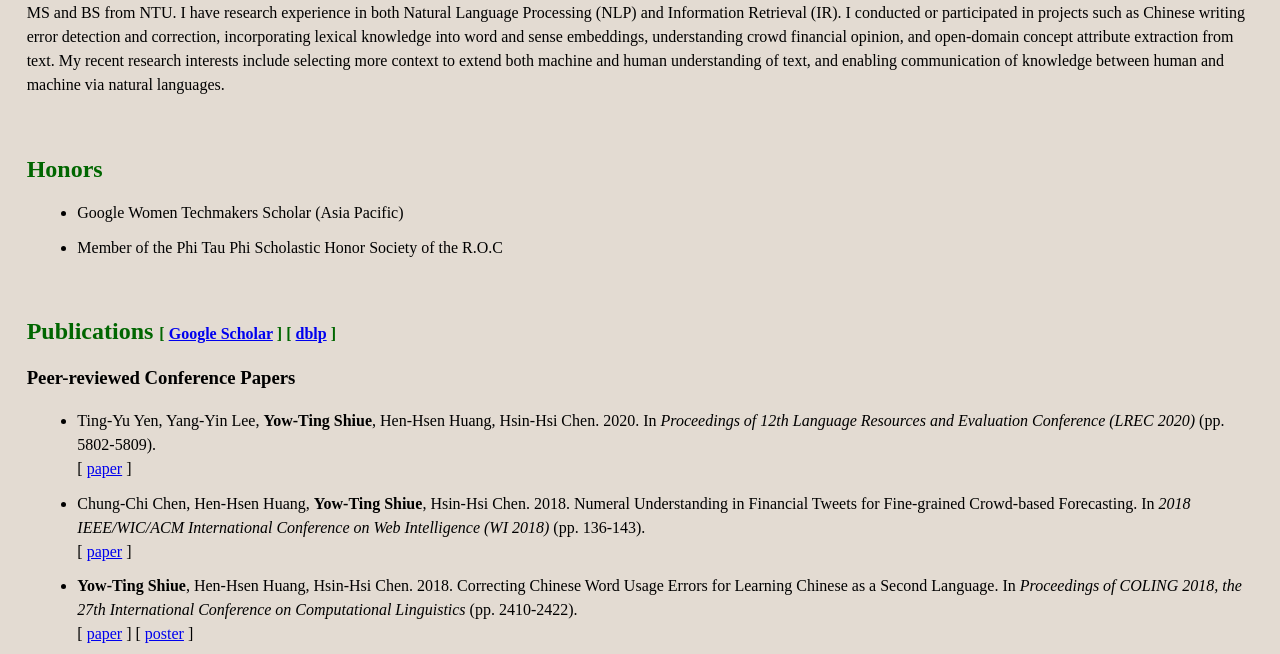
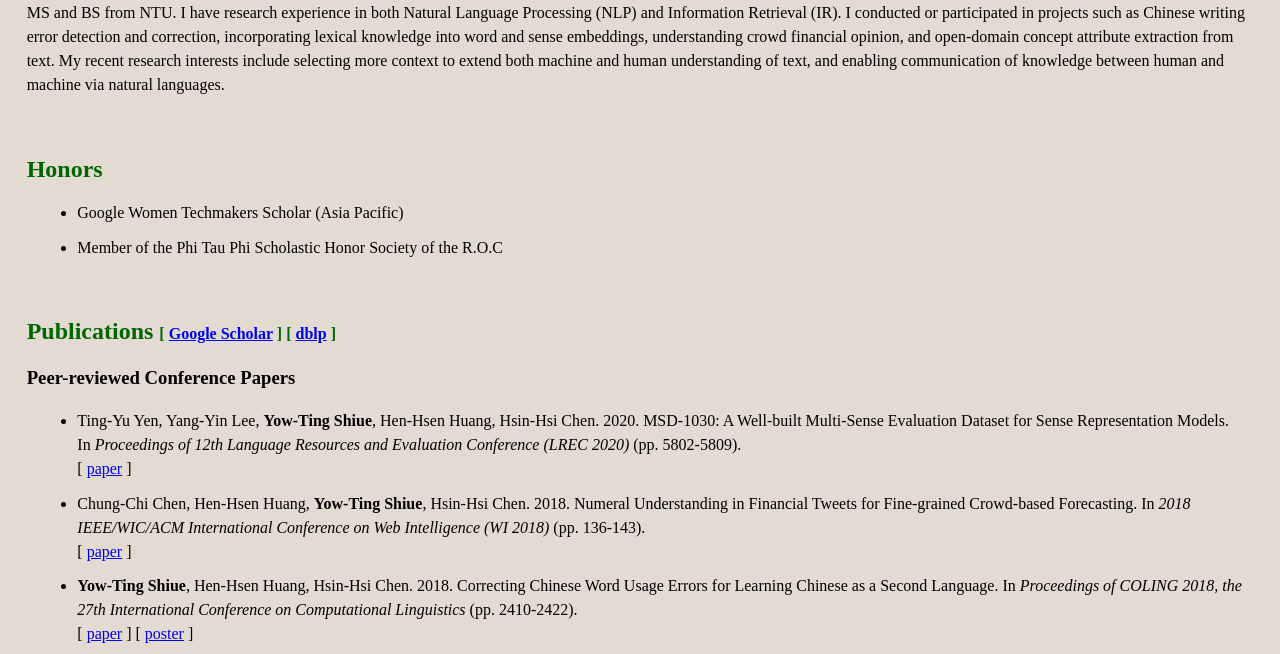
Before and after one commit to orina1123/orina1123.github.io, a plain HTML site: page index.html in a window 1280 px wide. Shown: the part 124-778 px from the top of the page. Drawn offline with nearby package versions, Linux system fonts and the light colour scheme; a web font is replaced by a local one.

Commit message:
fix publication list

```diff
--- a/index.html
+++ b/index.html
@@ -40,7 +40,7 @@ My recent research interests include selecting more context to extend both machi
         </h2>
         <h3>Peer-reviewed Conference Papers</h3>
         <ul>
-            <li>Ting-Yu Yen, Yang-Yin Lee, <b>Yow-Ting Shiue</b>, Hen-Hsen Huang, Hsin-Hsi Chen. 2020. In <i>Proceedings of 12th Language Resources and Evaluation Conference (LREC 2020)</i> (pp. 5802-5809).
+            <li>Ting-Yu Yen, Yang-Yin Lee, <b>Yow-Ting Shiue</b>, Hen-Hsen Huang, Hsin-Hsi Chen. 2020. MSD-1030: A Well-built Multi-Sense Evaluation Dataset for Sense Representation Models. In <i>Proceedings of 12th Language Resources and Evaluation Conference (LREC 2020)</i> (pp. 5802-5809).
             <br /> [ <a href="pub_files/LREC2020_MSD-paper.pdf" target="_blank">paper</a> ]
             </li>
             <li>Chung-Chi Chen, Hen-Hsen Huang, <b>Yow-Ting Shiue</b>, Hsin-Hsi Chen. 2018. Numeral Understanding in Financial Tweets for Fine-grained Crowd-based Forecasting. In <i>2018 IEEE/WIC/ACM International Conference on Web Intelligence (WI 2018)</i> (pp. 136-143).
```
